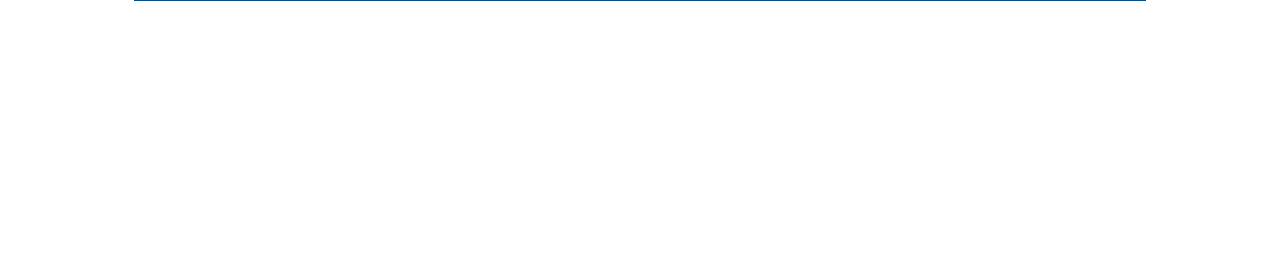
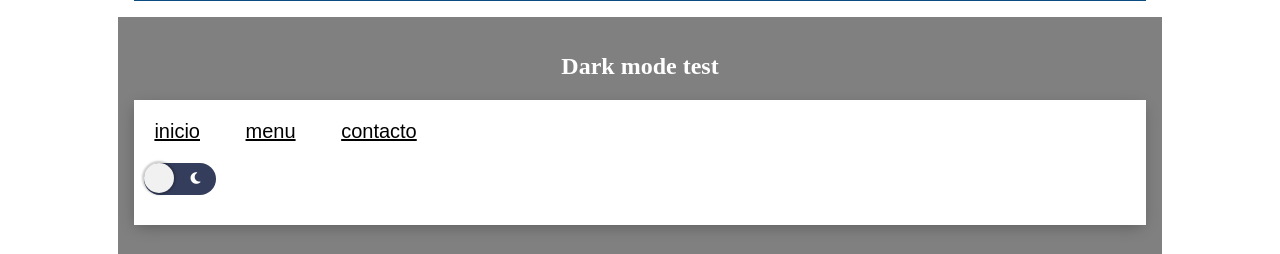
Before and after one commit to andrucastro/Portafolio, a PHP site: page /week1/reading_assignment.html in a window 1280 px wide. Shown: the part 552-806 px from the top of the page. Before the commit the page ends 553 px from the top, so only its background shows below. Run offline with PHP 8.4, Linux system fonts and the light colour scheme; some libraries are stand-ins or nearby versions.

Commit message:
drack mode porgress

```diff
--- a/week1/reading_assignment.html
+++ b/week1/reading_assignment.html
@@ -4,6 +4,7 @@
         <title>Week one excercises</title>
         <script src="/week1/week1_reading.js"></script>
         <link rel="stylesheet" href="/week1/week1_styles.css">
+        <script src="https://kit.fontawesome.com/afd6c7ce26.js" crossorigin="anonymous"></script>
     </head>
 
     <body>
@@ -27,5 +28,26 @@
         <textarea id="story_editor" placeholder="Write a totally awesome story here."></textarea>
         <section id="story_display"></section>
     </div>
+    <div class="dark_mode">
+        <h2>Dark mode test</h2>
+        <nav>
+            <ul>
+                <li><a href="#">inicio</a></li>
+                <li><a href="#">menu</a></li>
+                <li><a href="#">contacto</a></li>
+                <button class="switch" id="switch">
+                    <span><i class="fas fa-sun"></i></span>
+                    <span><i class="fas fa-moon"></i></span>
+                </button>
+            </ul>
+        </nav>
+        <div>
+            <img src="https://i.blogs.es/852403/win10/450_1000.jpg" alt="windows">
+        </div>
+        <div>
+        <button> share </button>
+        <button>more information</button>
+        </div>
+    </div>
     </body>
 </html>
--- a/week1/week1_reading.js
+++ b/week1/week1_reading.js
@@ -11,7 +11,7 @@
          //use the ".value" to get access to a text inside a textarea or imput tag.
          var storyName = document.getElementById("name_input").value
 
-         // ("getItem" to get access information)
+         //get the name of the story from the locar storage ("getItem" to get access information)
          var storyHTML = localStorage.getItem(storyName)
 
          //find the tag with the Id story_editor, take what is inside the tag, and store it in the variable "storyHTML"
--- a/week1/week1_styles.css
+++ b/week1/week1_styles.css
@@ -1,21 +1,21 @@
 /*section 1 stules */
-.event_styles{
+.event_styles {
   width: 80%;
   margin: 10px auto;
   padding: 10px 0;
+  -ms-flex-line-pack: center;
       align-content: center;
-    background-color: rgb(150, 16, 132)
+  background-color: #961084;
 }
 
-.event_styles h2{
+.event_styles h2 {
   text-align: center;
   color: white;
   font-family: Verdana, Geneva, Tahoma, sans-serif;
 }
 
-
-.event_styles button{
-    display:block;
+.event_styles button {
+  display: block;
   margin-left: auto;
   margin-right: auto;
   border: none;
@@ -26,57 +26,170 @@
   text-align: center;
 }
 
-.event_styles section{
+.event_styles section {
   width: 50%;
   font-size: 20px;
   font-family: Arial, Helvetica, sans-serif;
   padding: 10px;
   margin: 10px auto;
-    background-color:rgb(255, 243, 70) ;
+  background-color: #fff346;
   text-align: center;
 }
 
-.event_styles p{
+.event_styles p {
   font-family: serif;
   font-size: 16px;
 }
 
 /*section 3 stules */
-
-.story_styles{
+.story_styles {
   width: 80%;
   margin: 1em auto;
   text-align: center;
   background-color: #0B4C82;
 }
 
-.story_styles h1{
-
+.story_styles h1 {
   padding: 15px;
   color: white;
 }
 
-.story_styles input{
+.story_styles input {
   margin: 15px;
 }
 
-.story_styles button{
+.story_styles button {
   border: none;
-    margin-bottom:10px;
+  margin-bottom: 10px;
   padding: 5px 10px;
   font-family: -apple-system, BlinkMacSystemFont, 'Segoe UI', Roboto, Oxygen, Ubuntu, Cantarell, 'Open Sans', 'Helvetica Neue', sans-serif;
   border-radius: 8px;
   margin-left: 2%;
 }
 
-.story_styles textarea{
-     width:70%;
+.story_styles textarea {
+  width: 70%;
   height: 150px;
   background-color: white;
   border: none;
 }
+
 #story_display {
   color: white;
   padding: 1em;
   font-family: cursive;
 }
+
+/* dark mode section */
+.dark_mode {
+  width: 80%;
+  margin: 1em auto;
+  padding: 1em;
+  background-color: gray;
+}
+
+.dark_mode h2 {
+  text-align: center;
+  color: white;
+}
+
+.dark_mode nav {
+  width: 100%;
+  font-size: 20px;
+  -webkit-box-shadow: -1px 4px 15px -3px rgba(0, 0, 0, 0.31);
+  box-shadow: -1px 4px 15px -3px rgba(0, 0, 0, 0.31);
+  background-color: white;
+  padding-bottom: 10px;
+}
+
+.dark_mode ul {
+  text-decoration: none;
+  list-style: none;
+  padding: 0;
+  font-family: sans-serif;
+}
+
+.dark_mode li {
+  display: -webkit-inline-box;
+  display: -ms-inline-flexbox;
+  display: inline-flex;
+  padding: 1em;
+}
+
+.dark_mode li a {
+  color: black;
+}
+
+.dark_mode .switch {
+  background-color: #343d5b;
+  border-radius: 1000px;
+  border: none;
+  position: relative;
+  cursor: pointer;
+  display: -webkit-box;
+  display: -ms-flexbox;
+  display: flex;
+  outline: none;
+  margin-left: 10px;
+}
+
+.dark_mode .switch::after {
+  content: "";
+  display: block;
+  width: 30px;
+  height: 30px;
+  position: absolute;
+  background: #f1f1f1;
+  top: 0;
+  left: 0;
+  right: unset;
+  border-radius: 100px;
+  -webkit-transition: .3s ease all;
+  transition: .3s ease all;
+  -webkit-box-shadow: 0px 0px 2px 2px rgba(0, 0, 0, 0.2);
+          box-shadow: 0px 0px 2px 2px rgba(0, 0, 0, 0.2);
+}
+
+.dark_mode .switch span {
+  width: 30px;
+  height: 30px;
+  line-height: 30px;
+  display: block;
+  background: none;
+  color: white;
+}
+
+.dark_mode div {
+  width: 80%;
+  padding-top: 2em;
+  margin-left: auto;
+  margin-right: auto;
+}
+
+.dark_mode div img {
+  width: 100%;
+}
+
+div:nth-child(4) {
+  width: 80%;
+  margin-left: auto;
+  margin-right: auto;
+  display: -webkit-box;
+  display: -ms-flexbox;
+  display: flex;
+  background-color: white;
+  padding: 1em 0;
+}
+
+div:nth-child(4) button {
+  display: inline-block;
+  margin-left: auto;
+  margin-right: auto;
+  width: 20%;
+  padding: 1em 0;
+  border-radius: 16px;
+  border: none;
+  background-color: #0B4C82;
+  color: white;
+}
+/*# sourceMappingURL=week1_styles.css.map */
```
Lines whose indentation alone changed are shown as unchanged.
